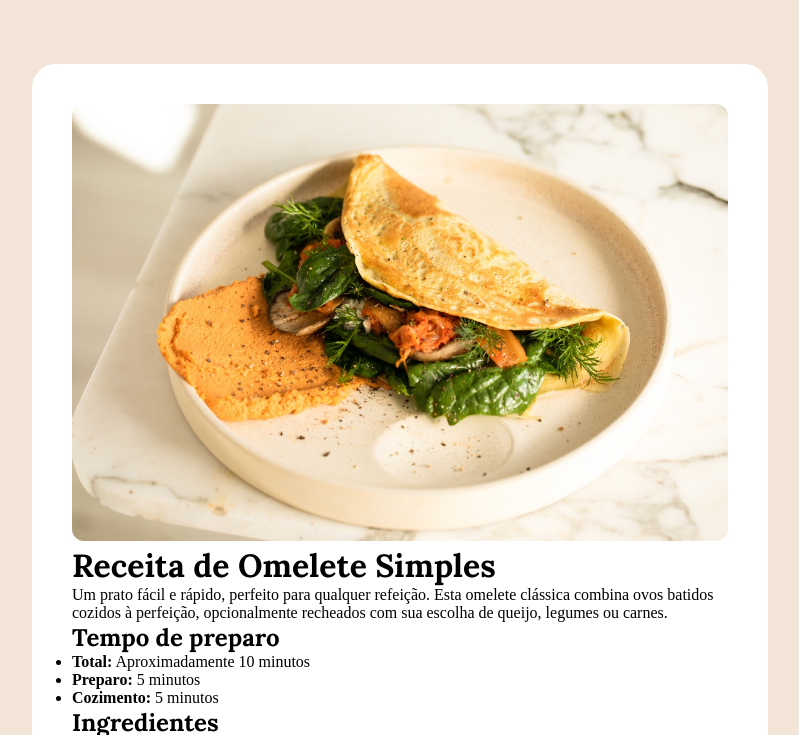
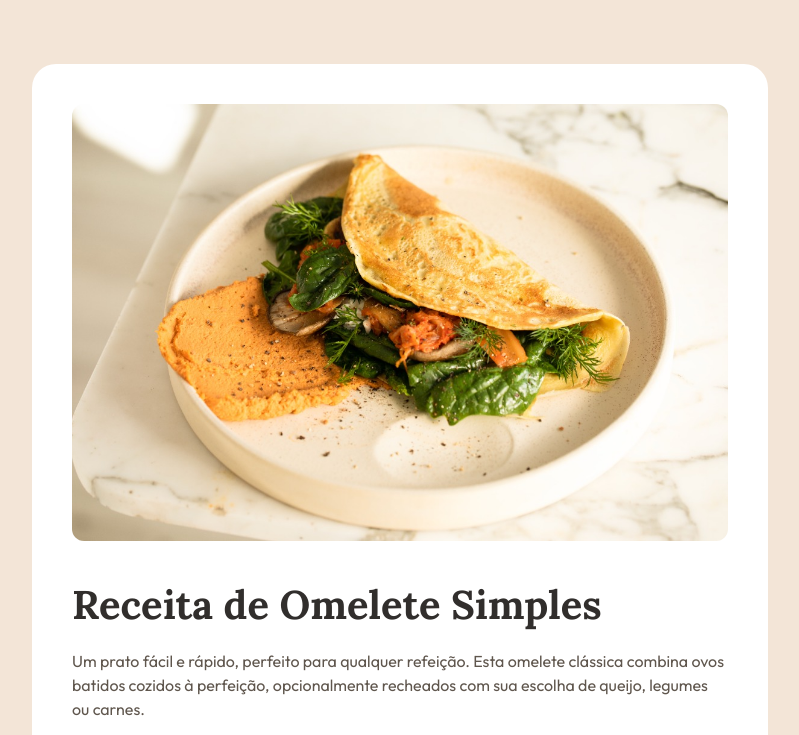
Before and after one commit to VictorRaphael14/Receitas, a plain HTML site: page index.html in a window 1280 px wide. Shown: the top 735 px of the page, without its empty margins (240-1039 px from the left). Drawn offline with Linux system fonts and the light colour scheme.

Commit message:
Quarto commit do CSS

```diff
--- a/style.css
+++ b/style.css
@@ -20,8 +20,26 @@ body > div {
 div img {
     width: 100%;
     border-radius: 12px;
+    margin-bottom: 40px;
 }
 
 h1, h2 {
-    font-family: 'lora', serif;
+    font-family: 'Lora', serif;
 }
+
+h1 {
+    font-size: 40px;
+    color: #312e2c;
+    line-height: 100%;
+    margin-bottom: 24px;
+}
+
+p, li, th, td {
+    font-family: 'Outfit', sans-serif;
+}
+
+p {
+    color: #5f564d;
+    line-height: 150%;
+    margin-bottom: 32px;
+}
```
